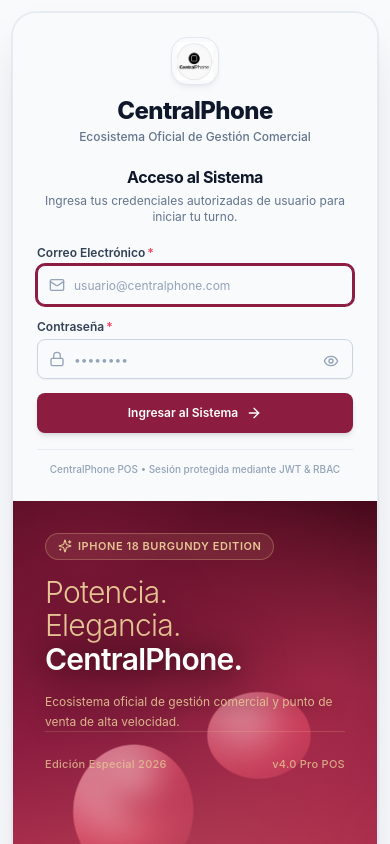
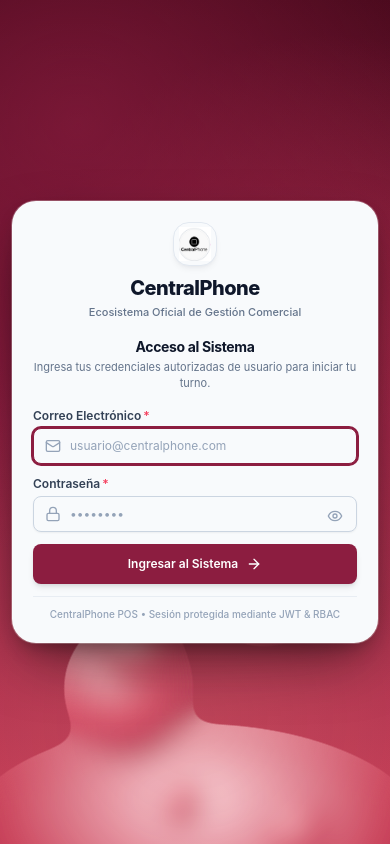
Before and after one commit to guiiyanxD/central_phone, a Next.js app in the folder frontend/: page /login in a window 390 px wide. Built offline with nearby package versions, Linux system fonts and the light colour scheme.

Commit message:
feat(login): lava lamp como fondo inmersivo en movil con formulario flotante elevado y 0 scroll

```diff
--- a/frontend/src/app/login/login-lava.css
+++ b/frontend/src/app/login/login-lava.css
@@ -1,3 +1,15 @@
+/* ===== TELÓN DE FONDO INMERSIVO MÓVIL (PANTALLA COMPLETA 100VH) ===== */
+.lava-backdrop-mobile {
+  position: fixed;
+  inset: 0;
+  width: 100vw;
+  height: 100vh;
+  overflow: hidden;
+  background: linear-gradient(180deg, #420819 0%, #8c1d40 50%, #c93b57 100%);
+  z-index: 0;
+  pointer-events: none;
+}
+
 /* ===== HERO: LAVA LAMP BURGUNDY (IPHONE 18 EDITION) ===== */
 .lava-hero {
   position: relative;
--- a/frontend/src/app/login/page.tsx
+++ b/frontend/src/app/login/page.tsx
@@ -46,8 +46,8 @@ export default function LoginPage() {
   };
 
   return (
-    <div className="fixed inset-0 z-40 flex items-start sm:items-center justify-center p-3 sm:p-4 lg:p-6 bg-[#F8FAFC] overflow-y-auto lg:overflow-hidden select-none">
-      {/* Filtro SVG Goo para la Fusión Orgánica de los Blobs de Lava (Compatible con WebKit/Safari sin 'invisible') */}
+    <div className="fixed inset-0 z-40 flex items-center justify-center p-3 sm:p-4 lg:p-6 lg:bg-[#F8FAFC] overflow-hidden select-none">
+      {/* Filtro SVG Goo para la Fusión Orgánica de los Blobs de Lava (Compatible con WebKit sin 'invisible') */}
       <svg
         width="0"
         height="0"
@@ -64,16 +64,31 @@ export default function LoginPage() {
         </filter>
       </svg>
 
-      {/* Tarjeta Principal: Split-Screen en Desktop (lg) y Apilada en Columna (Bajo el Formulario) en Móvil */}
-      <div className="relative z-10 w-full max-w-md lg:max-w-5xl my-auto bg-[#F8FAFC] rounded-3xl shadow-2xl shadow-slate-900/15 ring-1 ring-slate-900/5 border border-slate-200/80 overflow-hidden flex flex-col lg:grid lg:grid-cols-2 lg:max-h-[min(620px,94vh)]">
+      {/* =========================================================================
+          TELÓN DE FONDO INMERSIVO EN MÓVILES (< lg): Lava Lamp Burgundy a pantalla completa
+          ========================================================================= */}
+      <div className="lava-backdrop-mobile lg:hidden" aria-hidden="true">
+        <div className="lava-container">
+          <div className="lava-pool" />
+          <div className="lava-blob lava-b1" />
+          <div className="lava-blob lava-b2" />
+          <div className="lava-blob lava-b3" />
+          <div className="lava-blob lava-b4" />
+          <div className="lava-blob lava-b5" />
+        </div>
+        <div className="lava-glow" />
+      </div>
+
+      {/* Tarjeta Principal: Elevada sobre la Lava en Móvil y Split-Screen 50/50 en Desktop */}
+      <div className="relative z-10 w-full max-w-sm sm:max-w-md lg:max-w-5xl my-auto bg-[#F8FAFC] rounded-3xl shadow-[0_25px_60px_-15px_rgba(0,0,0,0.55),0_10px_20px_-8px_rgba(0,0,0,0.35)] lg:shadow-2xl lg:shadow-slate-900/15 ring-1 ring-white/25 lg:ring-slate-900/5 border border-white/25 lg:border-slate-200/80 overflow-hidden flex flex-col lg:grid lg:grid-cols-2 lg:max-h-[min(620px,94vh)]">
         {/* =========================================================================
-            PANEL SUPERIOR / IZQUIERDO: Formulario de Autenticación con Identidad Centrada
+            PANEL DEL FORMULARIO: Autenticación con Identidad Centrada (Único panel en móvil)
             ========================================================================= */}
-        <div className="p-6 sm:p-8 lg:p-10 flex flex-col justify-between bg-[#F8FAFC] flex-1 overflow-y-auto">
-          <div className="space-y-5 my-auto">
+        <div className="p-5 sm:p-7 lg:p-10 flex flex-col justify-between bg-[#F8FAFC] flex-1 overflow-hidden">
+          <div className="space-y-4 my-auto">
             {/* 1. Identidad de Marca Oficial: Logo y Nombre Centrados por Encima */}
             <div className="flex flex-col items-center justify-center text-center">
-              <div className="relative h-12 w-12 sm:h-14 sm:w-14 rounded-2xl bg-[#F8FAFC] border border-slate-200 p-2 shadow-md shadow-slate-900/5 flex items-center justify-center mb-2.5 transition-transform hover:scale-105">
+              <div className="relative h-11 w-11 sm:h-13 sm:w-13 rounded-2xl bg-[#F8FAFC] border border-slate-200 p-2 shadow-md shadow-slate-900/5 flex items-center justify-center mb-2 transition-transform hover:scale-105">
                 <Image
                   src="/logo.png"
                   alt="CentralPhone Logo"
@@ -82,20 +97,20 @@ export default function LoginPage() {
                   priority
                 />
               </div>
-              <h1 className="text-2xl sm:text-3xl font-extrabold tracking-tight text-slate-900">
+              <h1 className="text-xl sm:text-2xl lg:text-3xl font-extrabold tracking-tight text-slate-900">
                 CentralPhone
               </h1>
-              <p className="text-xs text-slate-500 font-medium mt-0.5">
+              <p className="text-[11px] sm:text-xs text-slate-500 font-medium mt-0.5">
                 Ecosistema Oficial de Gestión Comercial
               </p>
             </div>
 
             {/* 2. Título de Sección */}
-            <div className="space-y-1 text-center sm:text-left">
-              <h2 className="text-base sm:text-lg font-bold tracking-tight text-slate-900">
+            <div className="space-y-0.5 text-center sm:text-left">
+              <h2 className="text-sm sm:text-base lg:text-lg font-bold tracking-tight text-slate-900">
                 Acceso al Sistema
               </h2>
-              <p className="text-xs text-slate-500">
+              <p className="text-[11px] sm:text-xs text-slate-500">
                 Ingresa tus credenciales autorizadas de usuario para iniciar tu turno.
               </p>
             </div>
@@ -104,7 +119,7 @@ export default function LoginPage() {
             {errorMsg && (
               <div
                 role="alert"
-                className="rounded-xl border border-rose-200 bg-rose-50/95 p-3 text-xs text-rose-700 flex items-start gap-2 shadow-sm animate-in fade-in"
+                className="rounded-xl border border-rose-200 bg-rose-50/95 p-2.5 text-xs text-rose-700 flex items-start gap-2 shadow-sm animate-in fade-in"
               >
                 <ShieldAlert className="h-4 w-4 text-rose-600 flex-shrink-0 mt-0.5" />
                 <span className="leading-relaxed">{errorMsg}</span>
@@ -112,13 +127,13 @@ export default function LoginPage() {
             )}
 
             {/* 4. Formulario de Login */}
-            <form onSubmit={handleSubmit} className="space-y-3.5">
+            <form onSubmit={handleSubmit} className="space-y-3">
               <div>
                 <Label htmlFor="email" required>
                   Correo Electrónico
                 </Label>
                 <div className="relative mt-1">
-                  <Mail className="absolute left-3 top-3 h-4 w-4 text-slate-400 pointer-events-none" />
+                  <Mail className="absolute left-3 top-2.5 sm:top-3 h-4 w-4 text-slate-400 pointer-events-none" />
                   <Input
                     type="email"
                     id="email"
@@ -128,7 +143,7 @@ export default function LoginPage() {
                     onChange={(e) => setEmail(e.target.value)}
                     required
                     autoFocus
-                    className="pl-9 text-xs h-10 bg-[#F8FAFC] border-slate-300 focus-visible:bg-[#F8FAFC] focus-visible:ring-[#8c1d40] focus-visible:border-[#8c1d40]"
+                    className="pl-9 text-xs h-9 sm:h-10 bg-[#F8FAFC] border-slate-300 focus-visible:bg-[#F8FAFC] focus-visible:ring-[#8c1d40] focus-visible:border-[#8c1d40]"
                   />
                 </div>
               </div>
@@ -138,7 +153,7 @@ export default function LoginPage() {
                   Contraseña
                 </Label>
                 <div className="relative mt-1">
-                  <Lock className="absolute left-3 top-3 h-4 w-4 text-slate-400 pointer-events-none" />
+                  <Lock className="absolute left-3 top-2.5 sm:top-3 h-4 w-4 text-slate-400 pointer-events-none" />
                   <Input
                     type={showPassword ? 'text' : 'password'}
                     id="password"
@@ -147,13 +162,13 @@ export default function LoginPage() {
                     value={password}
                     onChange={(e) => setPassword(e.target.value)}
                     required
-                    className="pl-9 pr-10 text-xs h-10 bg-[#F8FAFC] border-slate-300 focus-visible:bg-[#F8FAFC] focus-visible:ring-[#8c1d40] focus-visible:border-[#8c1d40]"
+                    className="pl-9 pr-10 text-xs h-9 sm:h-10 bg-[#F8FAFC] border-slate-300 focus-visible:bg-[#F8FAFC] focus-visible:ring-[#8c1d40] focus-visible:border-[#8c1d40]"
                   />
                   <button
                     type="button"
                     onClick={() => setShowPassword(!showPassword)}
                     aria-label={showPassword ? 'Ocultar contraseña' : 'Mostrar contraseña'}
-                    className="absolute right-2.5 top-2.5 p-1 text-slate-400 hover:text-slate-700 rounded transition-colors focus-visible:outline-none focus-visible:ring-1 focus-visible:ring-[#8c1d40]"
+                    className="absolute right-2.5 top-2 sm:top-2.5 p-1 text-slate-400 hover:text-slate-700 rounded transition-colors focus-visible:outline-none focus-visible:ring-1 focus-visible:ring-[#8c1d40]"
                   >
                     {showPassword ? (
                       <EyeOff className="h-4 w-4" />
@@ -166,7 +181,7 @@ export default function LoginPage() {
 
               <Button
                 type="submit"
-                className="w-full text-xs font-semibold h-10 sm:h-11 mt-1 bg-[#8c1d40] hover:bg-[#731533] active:bg-[#5b0f27] text-white shadow-md transition-colors"
+                className="w-full text-xs font-semibold h-10 mt-1 bg-[#8c1d40] hover:bg-[#731533] active:bg-[#5b0f27] text-white shadow-md transition-colors"
                 isLoading={isLoading}
                 loadingText="Verificando credenciales..."
               >
@@ -177,7 +192,7 @@ export default function LoginPage() {
           </div>
 
           {/* 5. Pie de Seguridad */}
-          <div className="pt-3 border-t border-slate-200/70 mt-4">
+          <div className="pt-2.5 border-t border-slate-200/70 mt-3">
             <p className="text-center text-[10px] text-slate-400 font-medium">
               CentralPhone POS • Sesión protegida mediante JWT & RBAC
             </p>
@@ -185,11 +200,10 @@ export default function LoginPage() {
         </div>
 
         {/* =========================================================================
-            PANEL INFERIOR / DERECHO: Hero Visual con Efecto Lava Lamp "iPhone 18 Burgundy"
-            En Desktop (lg): Panel derecho de la tarjeta (50%)
-            En Móvil (< lg): Se ubica directamente BAJO EL FORMULARIO
+            PANEL DERECHO: Hero Visual con Efecto Lava Lamp "iPhone 18 Burgundy"
+            Estrictamente visible solo en Desktop (lg:block), 50% split-screen
             ========================================================================= */}
-        <div className="relative lava-hero w-full min-h-[380px] lg:min-h-[480px] h-full flex flex-col justify-between">
+        <div className="hidden lg:flex relative lava-hero w-full h-full min-h-[480px] flex-col justify-between">
           {/* Animación de Fluido Orgánico Lava */}
           <div className="lava-container" aria-hidden="true">
             <div className="lava-pool" />
```
Also changed, not shown: 1 other file (tests, documents, lock files or other folders).
